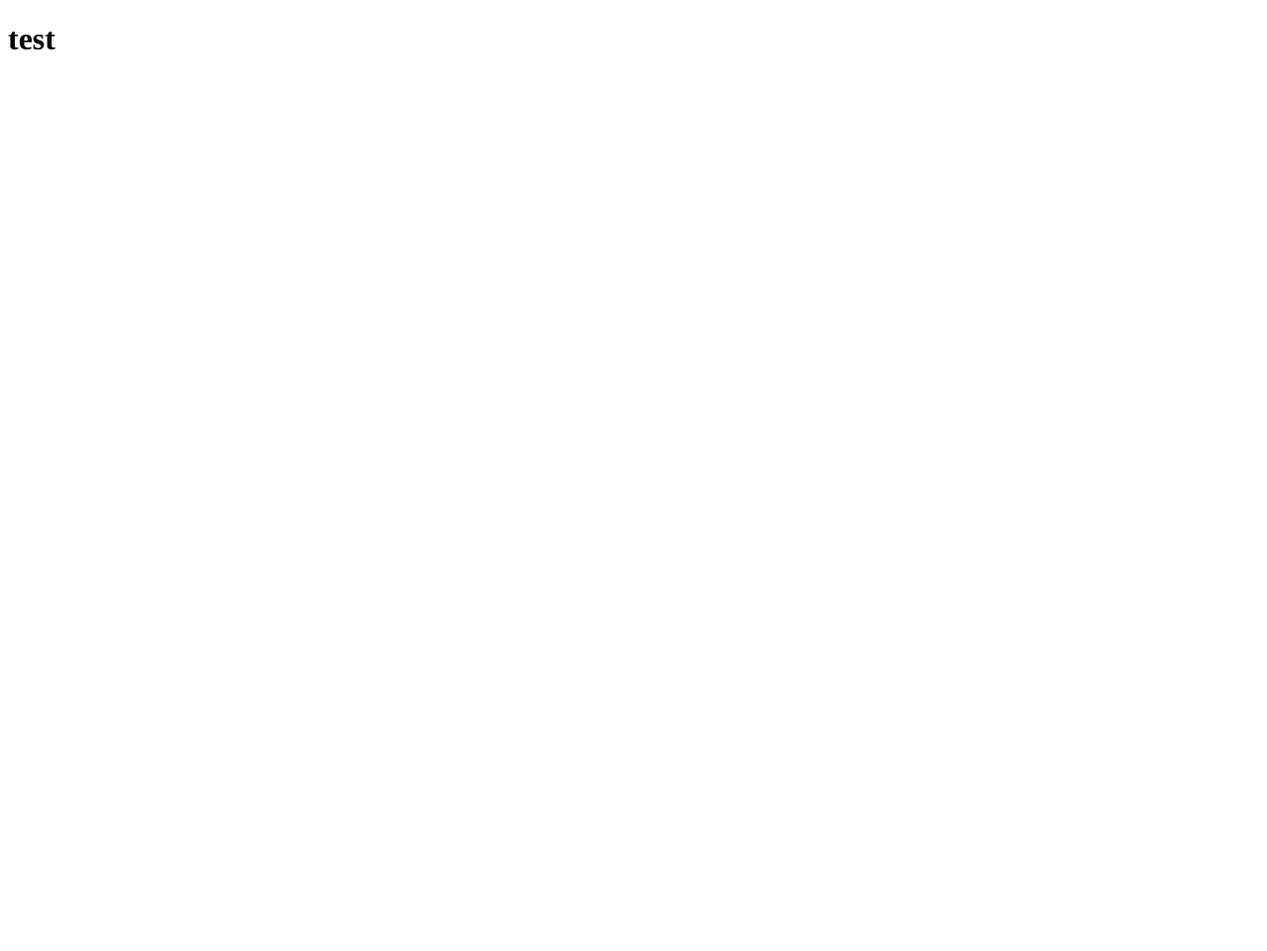
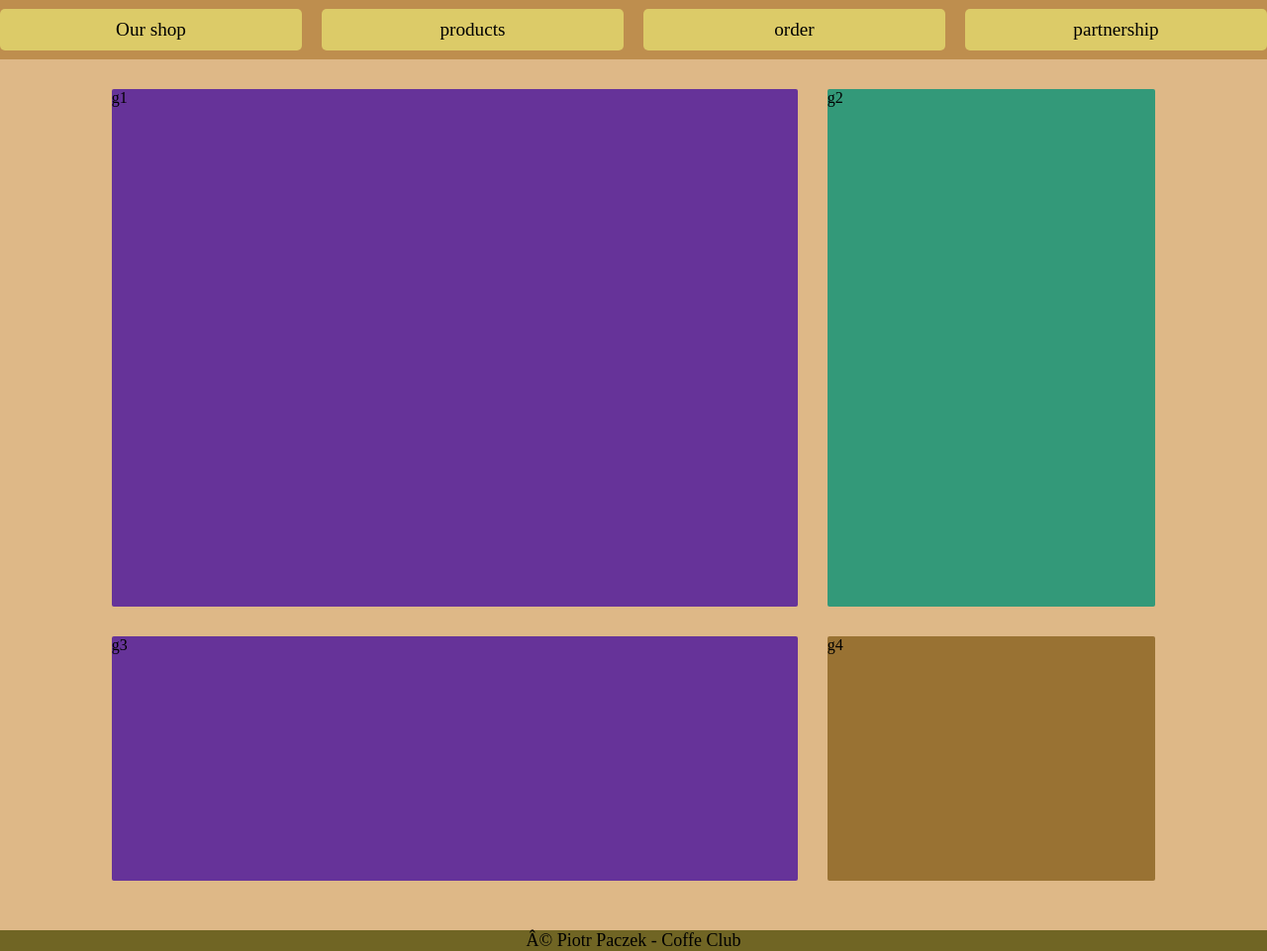
Before and after one commit to ppaczek04/CoffeClub, a plain HTML site: page index.html in a window 1280 px wide. Shown: the whole page at 99% size. Before the commit the page ends 800 px from the top, so only its background shows below. Drawn offline with Linux system fonts and the light colour scheme.

Commit message:
basic mainpage layout

```diff
--- a/index.html
+++ b/index.html
@@ -2,9 +2,26 @@
 <html lang="en">
     <head>
         <meta charset="UTF-08">
-        <title>My website</title>
+        <title>Coffe Club website</title>
+        <link
+            rel="stylesheet"
+            href="./style.css">
     </head>
     <body>
-        <h1>test</h1>
+        <div class="flex-container">
+            <div class="flexpart">Our shop</div>
+            <div class="flexpart">products</div>
+            <div class="flexpart">order</div>
+            <div class="flexpart">partnership</div>
+        </div>
+        <div class = "grid-container">
+            <div class="gridpart topLeft">g1</div>
+            <div class="gridpart topRight">g2</div>
+            <div class="gridpart bottomLeft">g3</div>
+            <div class="gridpart bottomRight">g4</div>
+        </div>
+        <footer>
+            © Piotr Paczek - Coffe Club
+        </footer>
     </body>
 </html>
--- /dev/null
+++ b/style.css
@@ -0,0 +1,60 @@
+body{
+    background-color: rgb(222, 184, 135);
+    height: 100vh;
+    margin: 0px;
+
+}
+.flex-container{
+    display:flex;
+    gap: 20px;
+    justify-content: space-around;
+    align-items: center;
+    margin: 0 0 30px 0;
+    width: 100%;
+    height: 60px;
+
+    background-color: rgb(190, 142, 78);
+}
+.grid-container{
+    display:grid;
+    grid-template-columns: 1fr 4fr 4fr 4fr 1fr;
+    grid-template-rows: repeat(3, 1fr);
+    gap: 30px;
+    height: 800px;
+
+}
+.flexpart{
+    background-color: rgb(220, 203, 104);
+    min-width: 200px;
+    width:400px;
+    border-radius: 5px;
+    text-align: center;
+    font-size: 1.2rem;
+    padding: 10px 0 10px 0;
+}
+.gridpart{
+    background-color: aquamarine;
+    border-radius: 2px;
+}
+.gridpart.topLeft{
+    background-color: rebeccapurple;
+    grid-area: 1/2/3/4;
+}
+.gridpart.topRight{
+    background-color: rgb(51, 153, 121);
+    grid-area: 1/4/3/5;
+}
+.gridpart.bottomLeft{
+    background-color: rebeccapurple;
+    grid-area: 3/2/4/4;
+}
+.gridpart.bottomRight{
+    background-color: rgb(153, 114, 51);
+    grid-area: 3/4/4/5;
+}
+footer{
+    text-align: center;
+    background-color: #706524;
+    font-size: 18px;
+    margin-top: 50px;
+}
```
Also changed, not shown: 1 other file.
